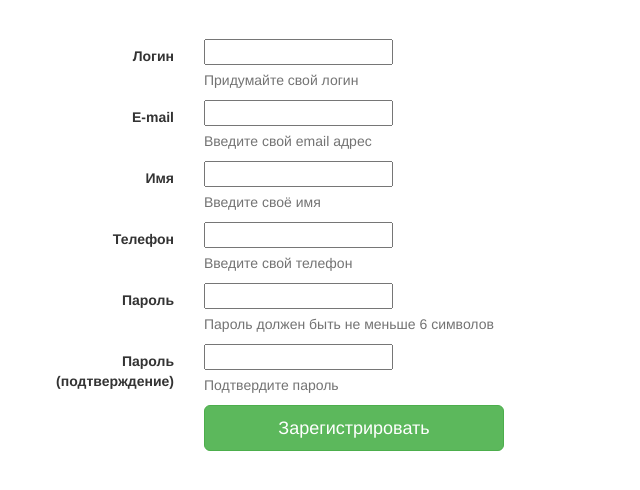
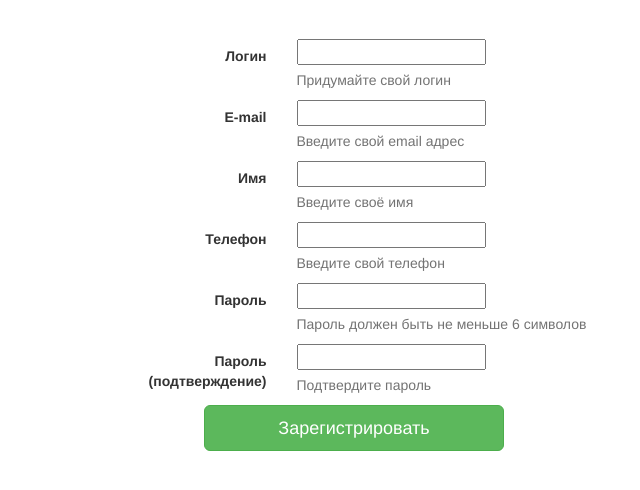
Before and after one commit to nikozavr/rsoi-lab, a Django app: page /lab2/register/ in a window 1280 px wide. Shown: the part 51-541 px from the top of the page, without its empty margins (81-721 px from the left). Run offline with Django 3.2, Linux system fonts and the light colour scheme; data comes from the database, SQL or seed files in the repository; both versions use the stored data as it was after the commit; some libraries are stand-ins or nearby versions.

Commit message:
For univer

```diff
--- a/lab2/templates/lab2/register.html
+++ b/lab2/templates/lab2/register.html
@@ -48,8 +48,8 @@
 			  	<div id="form">
 			    <div class="control-group" id="top">
 			      <!-- login -->
-			      <label class="col-sm-2 control-label"  for="login">Логин</label>
-			      <div class="col-sm-10">
+			      <label class="col-sm-3 control-label"  for="login">Логин</label>
+			      <div class="col-sm-9">
 			        <input type="text" id="login" name="login" placeholder="" class="input-xlarge">
 			        <p class="help-block">Придумайте свой логин</p>
 			      </div>
@@ -57,8 +57,8 @@
 
 			    <div class="control-group">
 			      <!-- E-mail -->
-			      <label class="col-sm-2 control-label" for="email">E-mail</label>
-			      <div class="col-sm-10">
+			      <label class="col-sm-3 control-label" for="email">E-mail</label>
+			      <div class="col-sm-9">
 			        <input type="text" id="email" name="email" placeholder="" class="input-xlarge">
 			        <p class="help-block">Введите свой email адрес</p>
 			      </div>
@@ -66,8 +66,8 @@
 
 			    <div class="control-group">
 			      <!-- E-mail -->
-			      <label class="col-sm-2 control-label" for="name">Имя</label>
-			      <div class="col-sm-10">
+			      <label class="col-sm-3 control-label" for="name">Имя</label>
+			      <div class="col-sm-9">
 			        <input type="text" id="name" name="name" placeholder="" class="input-xlarge">
 			        <p class="help-block">Введите своё имя</p>
 			      </div>
@@ -75,8 +75,8 @@
 
 			    <div class="control-group">
 			      <!-- E-mail -->
-			      <label class="col-sm-2 control-label" for="phone">Телефон</label>
-			      <div class="col-sm-10">
+			      <label class="col-sm-3 control-label" for="phone">Телефон</label>
+			      <div class="col-sm-9">
 			        <input type="text" id="phone" name="phone" placeholder="" class="input-xlarge">
 			        <p class="help-block">Введите свой телефон</p>
 			      </div>
@@ -84,8 +84,8 @@
 
 			    <div class="control-group">
 			      <!-- Password-->
-			      <label class="col-sm-2 control-label" for="password">Пароль</label>
-			      <div class="col-sm-10">
+			      <label class="col-sm-3 control-label" for="password">Пароль</label>
+			      <div class="col-sm-9">
 			        <input type="password" id="password" name="password" placeholder="" class="input-xlarge">
 			        <p class="help-block">Пароль должен быть не меньше 6 символов</p>
 			      </div>
@@ -93,8 +93,8 @@
 
 			    <div class="control-group">
 			      <!-- Password -->
-			      <label class="col-sm-2 control-label"  for="password_confirm">Пароль<br>(подтверждение)</label>
-			      <div class="col-sm-10">
+			      <label class="col-sm-3 control-label"  for="password_confirm">Пароль<br>(подтверждение)</label>
+			      <div class="col-sm-9">
 			        <input type="password" id="password_confirm" name="password_confirm" placeholder="" class="input-xlarge">
 			        <p class="help-block">Подтвердите пароль</p>
 			      </div>
@@ -182,6 +182,18 @@
 		     	 return error_text;
 		    }
 
+		    var op = {{ users }}
+
+		    if( {{ users }} ){
+		    	var users = {{ users }};
+		    	for (var i = 0; i < users.length; i++) {
+		    		if(form.login.value == users[i]['login']){
+		    			error_text = "Такой логин уже занят. Придумайте другой.";
+		    		}
+		    	}
+
+
+		    }
 
 	    return error_text;
 	}
--- a/lab2/views.py
+++ b/lab2/views.py
@@ -11,7 +11,9 @@ def authorize(request):
 
 
 def register(request):
-	return render(request, 'lab2/register.html', )
+	users = Users.objects.all();
+	context = { 'users': users};
+	return render(request, 'lab2/register.html', context)
 
 def register_post(request):
 	if request.method == "POST":
@@ -20,5 +22,7 @@ def register_post(request):
 					request.POST.get("name", ""),
 					request.POST.get("phone", ""),
 					request.POST.get("password",""));
-		return HttpResponse(user);
+		user.save()
+		test = Users.objects.all();
+		return HttpResponse(test);
 	return render(request, 'lab2/register_success.html',)
```
Also changed, not shown: db.sqlite3, lab2/migrations/0001_initial.py (added).
